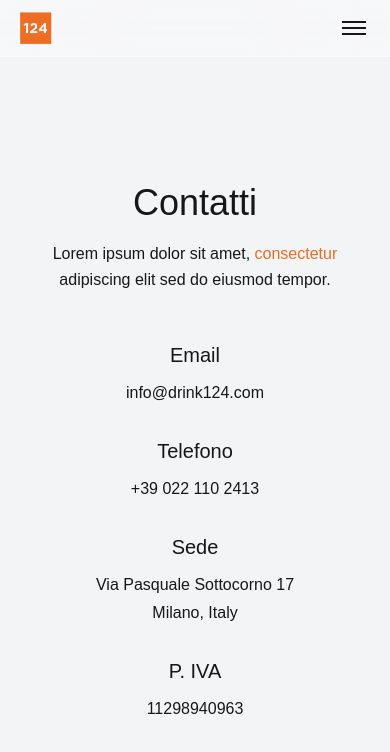
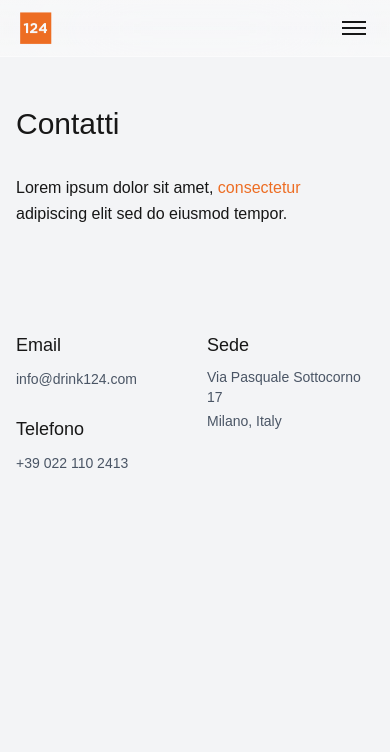
Before and after one commit to mcfratm0823/configuratore-enterprise, a Next.js app: page /contact in a window 390 px wide. Shown: the top 752 px of the page. Built offline with nearby package versions, Linux system fonts and the light colour scheme.

Commit message:
fix 2.0 pagina mobile

```diff
--- a/src/app/contact/page.tsx
+++ b/src/app/contact/page.tsx
@@ -5,9 +5,8 @@ import { useState } from 'react'
 
 export default function ContactPage() {
   const [isMobileMenuOpen, setIsMobileMenuOpen] = useState(false)
-
   return (
-    <div className="h-screen bg-gray-100 overflow-hidden flex flex-col">
+    <div className="min-h-screen bg-gray-100">
       {/* Header */}
       <header className="sticky top-0 z-50 bg-gradient-to-b from-white/40 via-white/30 to-white/40 backdrop-blur-3xl border-b border-white/40 backdrop-saturate-150">
         <div className="max-w-7xl mx-auto w-full flex justify-between items-center py-2 md:py-4 px-4 lg:px-0">
@@ -81,18 +80,36 @@ export default function ContactPage() {
         )}
       </header>
 
-      {/* Main Content - Centered in viewport */}
-      <main className="flex-1 flex items-center justify-center px-4 lg:px-0">
-        <div className="max-w-7xl mx-auto w-full">
-          <div className="space-y-12 lg:grid lg:grid-cols-12 lg:gap-16 lg:items-center lg:space-y-0">
+      {/* Hero Section */}
+      <section className="pt-12 md:pt-24 pb-4 md:pb-8">
+        <div className="max-w-7xl mx-auto px-4 lg:px-0">
+          <div className="space-y-6 lg:grid lg:grid-cols-12 lg:gap-16 lg:items-start lg:space-y-0 mb-8 md:mb-16">
             {/* Left Column - Main Title */}
-            <div className="lg:col-span-4 text-center lg:text-left">
-              <h1 className="text-[#171717] leading-tight text-4xl md:text-5xl lg:text-6xl font-normal mb-4 lg:mb-6">
+            <div className="lg:col-span-4">
+              <h1 className="text-[#171717] leading-tight text-3xl md:text-4xl lg:text-5xl xl:text-6xl font-normal">
                 Contatti
               </h1>
-              <h2 className="text-[#171717] text-base md:text-lg lg:text-xl font-normal leading-relaxed">
+            </div>
+
+            {/* Empty space */}
+            <div className="lg:col-span-2"></div>
+
+            {/* Right Column - Headline */}
+            <div className="lg:col-span-6 pt-2 lg:pt-4">
+              <h2 className="text-[#171717] text-base md:text-lg lg:text-xl xl:text-2xl font-normal leading-relaxed">
                 Lorem ipsum dolor sit amet, <span className="text-[#ed6d23] font-medium">consectetur</span> adipiscing elit sed do eiusmod tempor.
               </h2>
+            </div>
+          </div>
+        </div>
+      </section>
+
+      {/* Contact Info Section */}
+      <section className="py-8 md:py-16">
+        <div className="max-w-7xl mx-auto px-4 lg:px-0">
+          <div className="space-y-6 lg:grid lg:grid-cols-12 lg:gap-16 lg:items-start lg:space-y-0">
+            {/* Left Column - Section title */}
+            <div className="lg:col-span-4">
             </div>
 
             {/* Empty space */}
@@ -100,42 +117,38 @@ export default function ContactPage() {
 
             {/* Right Column - Contact details */}
             <div className="lg:col-span-6">
-              <div className="grid grid-cols-1 sm:grid-cols-2 gap-8 lg:gap-12 text-center lg:text-left">
-                <div className="space-y-8">
+              <div className="grid grid-cols-2 gap-6 md:gap-8 lg:gap-16">
+                <div className="space-y-6 md:space-y-8">
                   <div>
-                    <h3 className="text-xl font-medium text-[#171717] mb-3">Email</h3>
-                    <a href="mailto:info@drink124.com" className="text-[#171717] hover:text-[#ed6d23] transition-colors">
+                    <h3 className="text-lg md:text-xl font-medium text-[#171717] mb-2 md:mb-3">Email</h3>
+                    <a href="mailto:info@drink124.com" className="text-gray-600 hover:text-[#ed6d23] transition-colors text-sm md:text-base">
                       info@drink124.com
                     </a>
                   </div>
 
                   <div>
-                    <h3 className="text-xl font-medium text-[#171717] mb-3">Telefono</h3>
-                    <a href="tel:+390221102413" className="text-[#171717] hover:text-[#ed6d23] transition-colors">
+                    <h3 className="text-lg md:text-xl font-medium text-[#171717] mb-2 md:mb-3">Telefono</h3>
+                    <a href="tel:+390221102413" className="text-gray-600 hover:text-[#ed6d23] transition-colors text-sm md:text-base">
                       +39 022 110 2413
                     </a>
                   </div>
                 </div>
 
-                <div className="space-y-8">
+                <div className="space-y-6 md:space-y-8">
                   <div>
-                    <h3 className="text-xl font-medium text-[#171717] mb-3">Sede</h3>
-                    <div className="text-[#171717] space-y-1">
+                    <h3 className="text-lg md:text-xl font-medium text-[#171717] mb-2 md:mb-3">Sede</h3>
+                    <div className="text-gray-600 space-y-1 text-sm md:text-base">
                       <p>Via Pasquale Sottocorno 17</p>
                       <p>Milano, Italy</p>
                     </div>
                   </div>
 
-                  <div>
-                    <h3 className="text-xl font-medium text-[#171717] mb-3">P. IVA</h3>
-                    <p className="text-[#171717]">11298940963</p>
-                  </div>
                 </div>
               </div>
             </div>
           </div>
         </div>
-      </main>
+      </section>
     </div>
   )
 }
```
